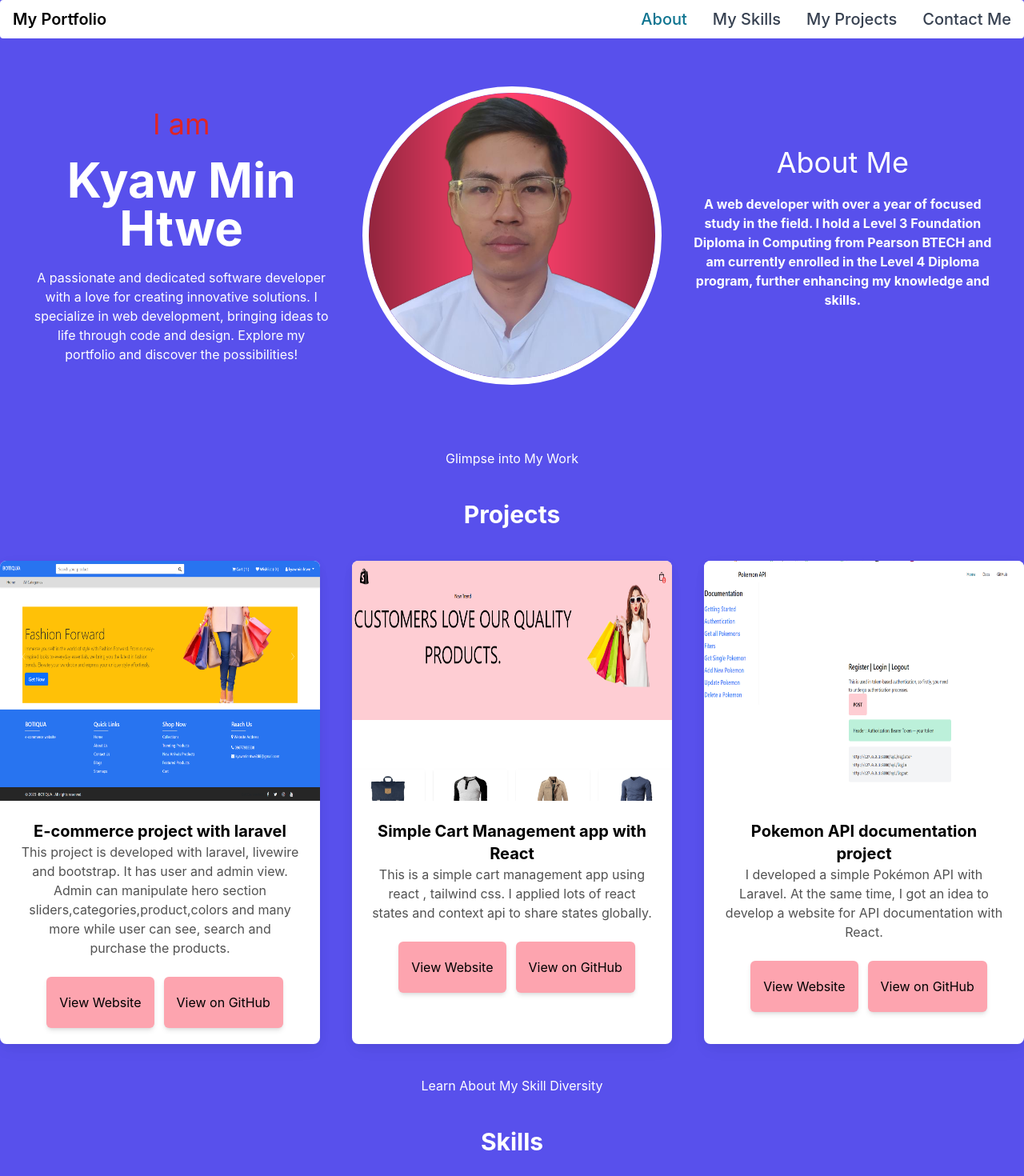
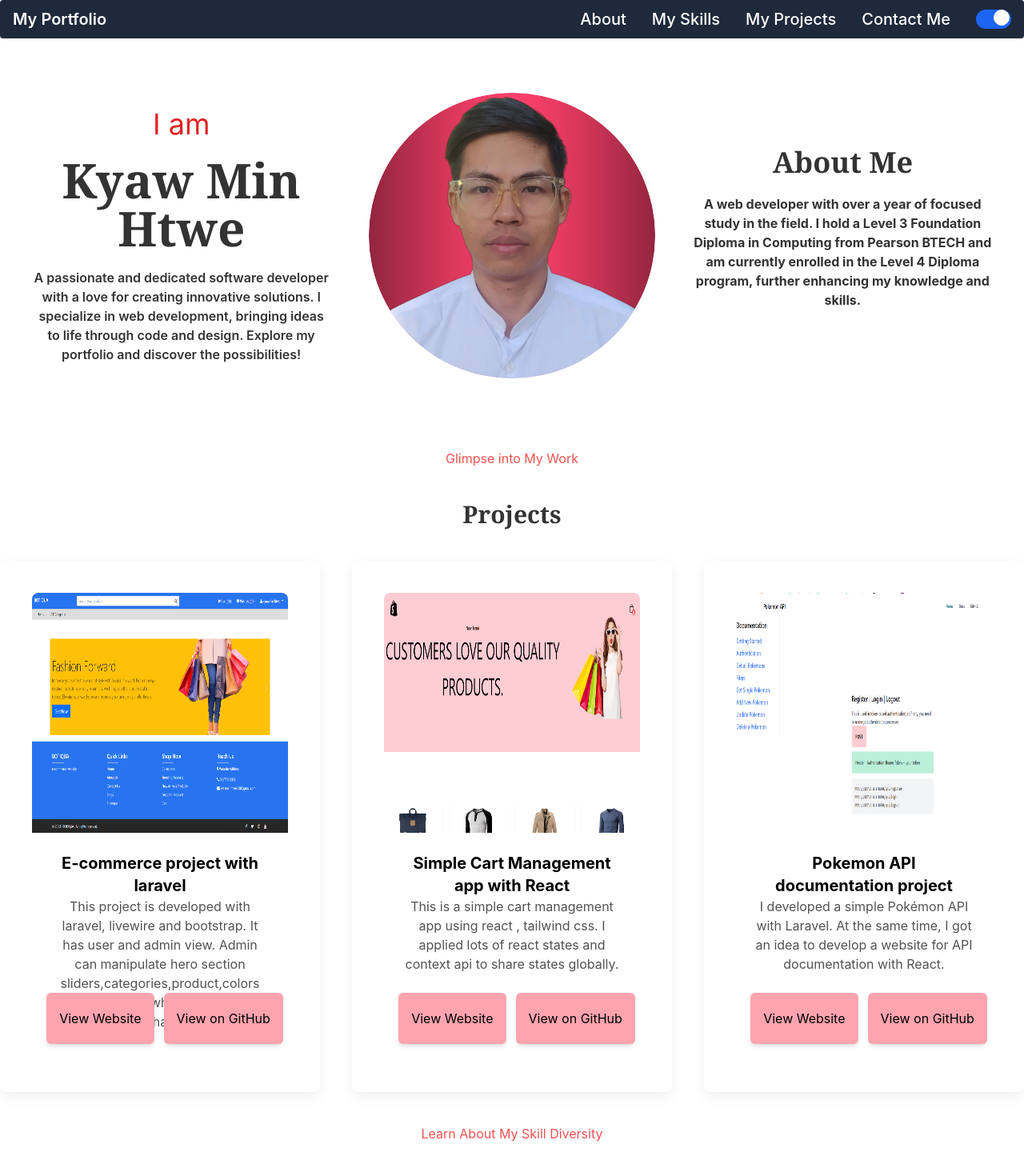
Before and after one commit to kyawminht/portfolio, a React (Create React App) app: page / in a window 1280 px wide. Shown: the top 1470 px of the page at 80% size. Built offline with nearby package versions, Linux system fonts and the light colour scheme.

Commit message:
adding features

```diff
--- a/package.json
+++ b/package.json
@@ -15,6 +15,7 @@
     "react-router-dom": "^6.21.1",
     "react-scripts": "5.0.1",
     "sweetalert2": "^11.10.2",
+    "use-local-storage": "^3.0.0",
     "web-vitals": "^2.1.4"
   },
   "scripts": {
--- a/src/App.js
+++ b/src/App.js
@@ -12,7 +12,7 @@ import Foot from './components/Foot';
 
 function App() {
   return (
-    <div className="App bg-indigo-600">
+    <div className="App dark:bg-slate-800">
       <Nav/>
       <Hero/>
       <Project/>
--- a/src/components/Foot.jsx
+++ b/src/components/Foot.jsx
@@ -2,8 +2,8 @@ import React from 'react'
 
 const Foot = () => {
   return (
-    <div className="container mx-auto bg-white p-7 rounded-lg mb-10">
-      <p className="text-center">Copyright &copy; kmh</p>
+    <div className="container mx-auto bg-white p-7 rounded-lg mb-28 dark:bg-neutral-700 shadow-lg">
+      <p className="text-center dark:text-white">Copyright &copy; kmh</p>
     </div>
   )
 }
--- a/src/components/Hero.jsx
+++ b/src/components/Hero.jsx
@@ -3,17 +3,17 @@ import HeroImg from '../assets//profile-pic (1).png';
 const Hero = () => {
   return (
     <section className=' scroll-smooth flex flex-col sm:flex-row justify-center items-center p-10 mt-5 space-x-10 ' id='about'>
-      <div className=' flex-1 text-white'>
+      <div className=' flex-1 font '>
         <p className="text-4xl mb-5 text-red-600">I am</p>
-        <h2 className=' text-6xl font-bold mb-5'>Kyaw Min Htwe</h2>
-        <p className="">A passionate and dedicated software developer with a love for creating innovative solutions. I specialize in web development, bringing ideas to life through code and design. Explore my portfolio and discover the possibilities!</p>
+        <h2 className=' text-6xl font-bold mb-5 font dark:text-white font-serif'>Kyaw Min Htwe</h2>
+        <p className="font font-semibold dark:text-white">A passionate and dedicated software developer with a love for creating innovative solutions. I specialize in web development, bringing ideas to life through code and design. Explore my portfolio and discover the possibilities!</p>
       </div>
       <div className=' flex-1'>
         <img src={HeroImg} alt="" width={200} height={200} className=' rounded-full w-full border-8 border-white'/>
       </div>
-      <div className=' flex-1 text-white'>
-        <h2 className="text-4xl mb-5">About Me</h2>
-        <p className=' font-bold mb-5'>A web developer with over a year of focused study in the field. I hold a Level 3 Foundation Diploma in Computing from Pearson BTECH and am currently enrolled in the Level 4 Diploma program, further enhancing my knowledge and skills.</p>
+      <div className=' flex-1'>
+        <h2 className="text-4xl mb-5 font font-bold dark:text-white font-serif">About Me</h2>
+        <p className=' font-bold mb-5 font dark:text-white'>A web developer with over a year of focused study in the field. I hold a Level 3 Foundation Diploma in Computing from Pearson BTECH and am currently enrolled in the Level 4 Diploma program, further enhancing my knowledge and skills.</p>
       </div>
     </section>
   )
--- a/src/components/Nav.jsx
+++ b/src/components/Nav.jsx
@@ -1,6 +1,54 @@
-import React, { useEffect, useState } from 'react'
+import React, { useEffect, useRef, useState } from 'react';
 import { Navbar, NavbarBrand, NavbarCollapse, NavbarLink, NavbarToggle } from 'flowbite-react';
+
 const Nav = () => {
+  const toggleButtonRef = useRef(null);
+
+  // Function to set the theme based on user preference in localStorage
+  function setTheme() {
+    const currentMode = localStorage.getItem('mode');
+    if (currentMode === 'dark') {
+      document.documentElement.classList.add('dark');
+    } else {
+      document.documentElement.classList.add('light');
+    }
+  }
+
+  // Function to toggle theme to html
+  function toggleMode() {
+    document.documentElement.classList.toggle('dark');
+    const isDarkMode = document.documentElement.classList.contains('dark');
+    localStorage.setItem('mode', isDarkMode ? 'dark' : 'light');
+  }
+
+  // Check user preference from localStorage when the page loads
+  useEffect(() => {
+    setTheme();
+  }, []);
+
+  // Set initial state of the toggle button after the component has mounted
+  useEffect(() => {
+    if (toggleButtonRef.current) {
+      toggleButtonRef.current.checked = document.documentElement.classList.contains('light');
+    }
+  }, [toggleButtonRef.current]);
+
+  // Event listener for mode toggle button
+  useEffect(() => {
+    const handleToggleChange = () => {
+      toggleMode();
+    };
+
+    if (toggleButtonRef.current) {
+      toggleButtonRef.current.addEventListener('change', handleToggleChange);
+    }
+
+    return () => {
+      if (toggleButtonRef.current) {
+        toggleButtonRef.current.removeEventListener('change', handleToggleChange);
+      }
+    };
+  }, [toggleButtonRef.current]);
 
   const [isSticky, setSticky] = useState(false);
 
@@ -9,30 +57,40 @@ const Nav = () => {
       setSticky(window.scrollY > 0);
     };
 
-
     window.addEventListener('scroll', handleScroll);
-
 
     return () => {
       window.removeEventListener('scroll', handleScroll);
     };
   }, []);
+
   return (
-    <Navbar rounded className={`rounded ${isSticky ? 'sticky top-0 bg-white shadow-md' : ''}`}>
+    <Navbar rounded className={` rounded ${isSticky ? ' bg-slate-800 sticky top-0 shadow-md' : 'bg-slate-800'}`}>
       <NavbarBrand >
-      <span className="self-center whitespace-nowrap text-xl font-semibold dark:text-white">My Portfolio</span>
+        <span className="self-center whitespace-nowrap text-xl font-semibold text-white">My Portfolio</span>
       </NavbarBrand>
       <NavbarToggle />
       <NavbarCollapse>
-      <NavbarLink href="#about" active className=' text-xl hover:underline underline-offset-8 cursor-pointer transition ease-in-out delay-150 hover:scale-110'>
+        <NavbarLink href="#about" className=' text-xl hover:underline underline-offset-8 cursor-pointer transition ease-in-out delay-150 hover:scale-110 text-white'>
           About
         </NavbarLink>
-      <NavbarLink href="#skill" className=' text-xl hover:underline underline-offset-8 cursor-pointer transition ease-in-out delay-150 hover:scale-110'>My Skills</NavbarLink>
-      <NavbarLink href="#project" className=' text-xl hover:underline underline-offset-8 cursor-pointer transition ease-in-out delay-150 hover:scale-110'>My Projects</NavbarLink>
-      <NavbarLink href="#contact" className=' text-xl hover:underline underline-offset-8 cursor-pointer transition ease-in-out delay-150 hover:scale-110'>Contact Me</NavbarLink>
+        <NavbarLink href="#skill" className=' text-xl hover:underline underline-offset-8 cursor-pointer transition ease-in-out delay-150 hover:scale-110 text-white'>My Skills</NavbarLink>
+        <NavbarLink href="#project" className=' text-xl hover:underline underline-offset-8 cursor-pointer transition ease-in-out delay-150 hover:scale-110 text-white'>My Projects</NavbarLink>
+        <NavbarLink href="#contact" className=' text-xl hover:underline underline-offset-8 cursor-pointer transition ease-in-out delay-150 hover:scale-110 text-white'>Contact Me</NavbarLink>
+        <label className="relative inline-flex items-center cursor-pointer">
+          <input
+            id="toggleBtn"
+            type="checkbox"
+            value=""
+            className="sr-only peer"
+            ref={toggleButtonRef}
+          />
+          <div className="w-11 h-6 bg-gray-200 peer-focus:outline-none peer-focus:ring-4 peer-focus:ring-blue-300 dark:peer-focus:ring-blue-800 rounded-full peer dark:bg-gray-700 peer-checked:after:translate-x-full peer-checked:after:border-white after:content-[''] after:absolute after:top-[2px] after:left-[2px] after:bg-white after:border-gray-300 after:border after:rounded-full after:h-5 after:w-5 after:transition-all dark:border-gray-600 peer-checked:bg-blue-600"></div>
+
+        </label>
       </NavbarCollapse>
     </Navbar>
-  )
-}
+  );
+};
 
-export default Nav
+export default Nav;
--- a/src/components/Project.jsx
+++ b/src/components/Project.jsx
@@ -4,15 +4,16 @@ import PImage1 from '../assets/p2.png'
 import PImage2 from '../assets/pokemondocs.png'
 
 
+
 const Project = () => {
   return (
     <div className=" mb-5 scroll-smooth" id='project'>
     <div className="grid justify-center m-10">
-      <p className=" text-white">Glimpse into My Work</p>
-      <h4 className="text-3xl font-bold text-white mt-10">Projects</h4>
+      <p className=" text-red-500 dark:text-white">Glimpse into My Work</p>
+      <h4 className="text-3xl font-bold  font dark:text-white mt-10 font-serif">Projects</h4>
     </div>
     <div className="container mx-auto flex flex-col sm:flex-row justify-center gap-10 ">
-      <div className="flex-1 sm:max-w-[auto] md:max-w-[auto] lg:max-w-[auto] xl:max-w-[auto] rounded-lg bg-white shadow-[0_2px_15px_-3px_rgba(0,0,0,0.07),0_10px_20px_-2px_rgba(0,0,0,0.04)] dark:bg-neutral-700 hover:scale-105 duration-150">
+      <div className="flex-1 sm:max-w-[auto] md:max-w-[auto] lg:max-w-[auto] xl:max-w-[auto] rounded-lg bg-white shadow-[0_2px_15px_-3px_rgba(0,0,0,0.07),0_10px_20px_-2px_rgba(0,0,0,0.04)] dark:bg-neutral-700 hover:scale-105 duration-150 p-10 dark:text-white ">
         <div className="relative overflow-hidden bg-cover bg-no-repeat">
           <img
             className="rounded-t-lg h-[300px]"
@@ -20,7 +21,7 @@ const Project = () => {
             alt="Project 1"
           />
         </div>
-        <div className="p-6">
+        <div className="p-6 h-[200px]">
           <h6 className="text-xl font-bold">E-commerce project with laravel</h6>
           <p className="text-base text-neutral-600 dark:text-neutral-200">
             This project is developed with laravel, livewire and bootstrap. It has user and admin view.
@@ -29,15 +30,15 @@ const Project = () => {
           </p>
         </div>
         <div className="flex justify-center mb-5">
-          <a href="https://kmh.shwemmhost.com/" target="_blank" className="bg-rose-300 px-4 p-5 rounded-md shadow-md hover:scale-105 duration-150 mx-3">
+          <a href="https://kmh.shwemmhost.com/" target="_blank" rel="noreferrer" className="bg-rose-300 px-4 p-5 rounded-md shadow-md hover:scale-105 duration-150 mx-3">
             View Website
           </a>
-          <a href='https://github.com/kyawminht/e-commerce' target="_blank" className="bg-rose-300 px-4 p-5 rounded-md shadow-md hover:scale-105 duration-150">
+          <a href='https://github.com/kyawminht/e-commerce' rel="noreferrer" target="_blank" className="bg-rose-300 px-4 p-5 rounded-md shadow-md hover:scale-105 duration-150">
             View on GitHub
           </a>
         </div>
       </div>
-      <div className="flex-1 sm:max-w-[auto] md:max-w-[auto] lg:max-w-[auto] xl:max-w-[auto] rounded-lg bg-white shadow-[0_2px_15px_-3px_rgba(0,0,0,0.07),0_10px_20px_-2px_rgba(0,0,0,0.04)] dark:bg-neutral-700 hover:scale-105 duration-150">
+      <div className="flex-1 sm:max-w-[auto] md:max-w-[auto] lg:max-w-[auto] xl:max-w-[auto] rounded-lg bg-white shadow-[0_2px_15px_-3px_rgba(0,0,0,0.07),0_10px_20px_-2px_rgba(0,0,0,0.04)] dark:bg-neutral-700 hover:scale-105 duration-150 p-10 dark:text-white">
         <div className="relative overflow-hidden bg-cover bg-no-repeat">
           <img
             className="rounded-t-lg h-[300px]"
@@ -45,23 +46,23 @@ const Project = () => {
             alt="Project 1"
           />
         </div>
-        <div className="p-6">
+        <div className="p-6 h-[200px]">
         <h6 className="text-xl font-bold">Simple Cart Management app with React</h6>
           <p className="text-base text-neutral-600 dark:text-neutral-200">
             This is a simple cart management app using react , tailwind css. I applied lots of react states and context api to share states globally.
           </p>
         </div>
         <div className="flex justify-center mb-5">
-          <a href='https://simple-cart-management-vvhz.vercel.app/' target="_blank" className="bg-rose-300 px-4 p-5 rounded-md shadow-md hover:scale-105 duration-150 mx-3">
+          <a href='https://simple-cart-management-vvhz.vercel.app/' rel="noreferrer" target="_blank" className="bg-rose-300 px-4 p-5 rounded-md shadow-md hover:scale-105 duration-150 mx-3">
             View Website
           </a>
-          <a href="https://github.com/kyawminht/simple-cart-management/blob/main/README.md" target="_blank" className="bg-rose-300 px-4 p-5 rounded-md shadow-md hover:scale-105 duration-150">
+          <a href="https://github.com/kyawminht/simple-cart-management/blob/main/README.md" rel="noreferrer" target="_blank" className="bg-rose-300 px-4 p-5 rounded-md shadow-md hover:scale-105 duration-150">
             View on GitHub
           </a>
         </div>
       </div>
 
-      <div className="flex-1 sm:max-w-[auto] md:max-w-[auto] lg:max-w-[auto] xl:max-w-[auto] rounded-lg bg-white shadow-[0_2px_15px_-3px_rgba(0,0,0,0.07),0_10px_20px_-2px_rgba(0,0,0,0.04)] dark:bg-neutral-700 hover:scale-105 duration-150">
+      <div className="flex-1 sm:max-w-[auto] md:max-w-[auto] lg:max-w-[auto] xl:max-w-[auto] rounded-lg bg-white shadow-[0_2px_15px_-3px_rgba(0,0,0,0.07),0_10px_20px_-2px_rgba(0,0,0,0.04)] dark:bg-neutral-700 hover:scale-105 duration-150 p-10 dark:text-white">
         <div className="relative overflow-hidden bg-cover bg-no-repeat">
           <img
             className="rounded-t-lg h-[300px]"
@@ -69,17 +70,18 @@ const Project = () => {
             alt="Project 1"
           />
         </div>
-        <div className="p-6">
+        <div className="p-6 h-[200px]">
         <h6 className="text-xl font-bold">Pokemon API documentation project</h6>
           <p className="text-base text-neutral-600 dark:text-neutral-200">
           I developed a simple Pokémon API with Laravel. At the same time, I got an idea to develop a website for API documentation with React.
           </p>
         </div>
+
         <div className="flex justify-center mb-5">
-          <a href='https://pokemon-api-docs.vercel.app/docs' target="_blank" className="bg-rose-300 px-4 p-5 rounded-md shadow-md hover:scale-105 duration-150 mx-3">
+          <a href='https://pokemon-api-docs.vercel.app/docs' target="_blank" rel="noreferrer" className="bg-rose-300 px-4 p-5 rounded-md shadow-md hover:scale-105 duration-150 mx-3">
             View Website
           </a>
-          <a href='https://github.com/kyawminht/pokemon_api_docs' target="_blank"  className="bg-rose-300 px-4 p-5 rounded-md shadow-md hover:scale-105 duration-150">
+          <a href='https://github.com/kyawminht/pokemon_api_docs' target="_blank" rel="noreferrer"  className="bg-rose-300 px-4 p-5 rounded-md shadow-md hover:scale-105 duration-150">
             View on GitHub
           </a>
         </div>
--- a/src/components/Skill.jsx
+++ b/src/components/Skill.jsx
@@ -3,18 +3,18 @@ import { TiHtml5 } from "react-icons/ti";
 import { FaReact } from "react-icons/fa";
 import { IoLogoCss3,IoLogoJavascript  } from "react-icons/io5";
 import { SiTailwindcss } from "react-icons/si";
-import { FaBootstrap,FaPhp,FaLaravel,FaGitSquare,FaNodeJs } from "react-icons/fa";
+import { FaBootstrap,FaPhp,FaLaravel,FaGitSquare } from "react-icons/fa";
 import { SiAmazonapigateway,SiMysql } from "react-icons/si";
 import { FaDatabase } from "react-icons/fa6";
 const Skill = () => {
   return (
     <div className=" mb-5 scroll-smooth" id="skill">
       <div className="grid justify-center m-10">
-        <span className=" text-white">Learn About My Skill Diversity</span>
-        <h4 className="text-3xl font-bold text-white mt-10">Skills</h4>
+        <span className=" text-red-500 dark:text-white">Learn About My Skill Diversity</span>
+        <h4 className="text-3xl font-bold  font dark:text-white mt-10 font-serif">Skills</h4>
       </div>
       <div className=" flex flex-col sm:flex-row container mx-auto text-white gap-10">
-        <div className=" flex-1 shadow-lg rounded-lg border-black p-10 flex flex-col items-center bg-indigo-400 hover:scale-105 duration-150">
+        <div className=" flex-1 shadow-lg rounded-lg border-black p-10 flex flex-col items-center bg-indigo-400 hover:scale-105 duration-150 dark:bg-neutral-700">
           <h1 className="text-center text-3xl mb-4">Frontend Development</h1>
           <div className="flex flex-col sm:flex-row">
             <div className="flex-1">
@@ -53,7 +53,7 @@ const Skill = () => {
           </div>
         </div>
 
-        <div className=" flex-1 shadow-lg rounded-lg border-black p-10 flex flex-col items-center bg-indigo-400 hover:scale-105 duration-150">
+        <div className=" flex-1 shadow-lg rounded-lg border-black p-10 flex flex-col items-center bg-indigo-400 hover:scale-105 duration-150 dark:bg-neutral-700">
           <h1 className="text-center text-3xl mb-4">Backend Development</h1>
           <div className="flex flex-col sm:flex-row">
             <div className="flex-1">
--- a/src/index.css
+++ b/src/index.css
@@ -18,3 +18,16 @@ code {
 html {
   scroll-behavior: smooth;
 }
+
+.active {
+  color: blue;
+}
+
+
+.font{
+  color: #333333;
+}
+
+.navbar{
+  color:#333333 ;
+}
```
Also changed, not shown: src/components/Contact.jsx (+5 -5 lines), 1 other file (tests, documents, lock files or other folders). Lines whose indentation alone changed are shown as unchanged.
